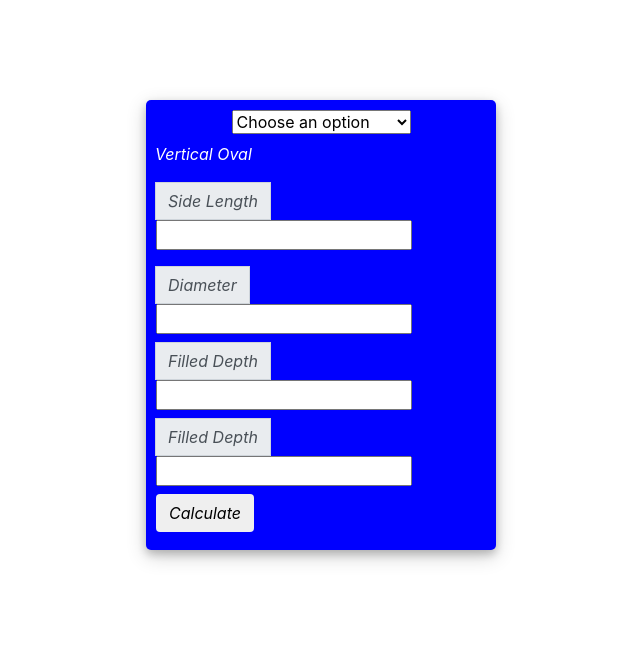
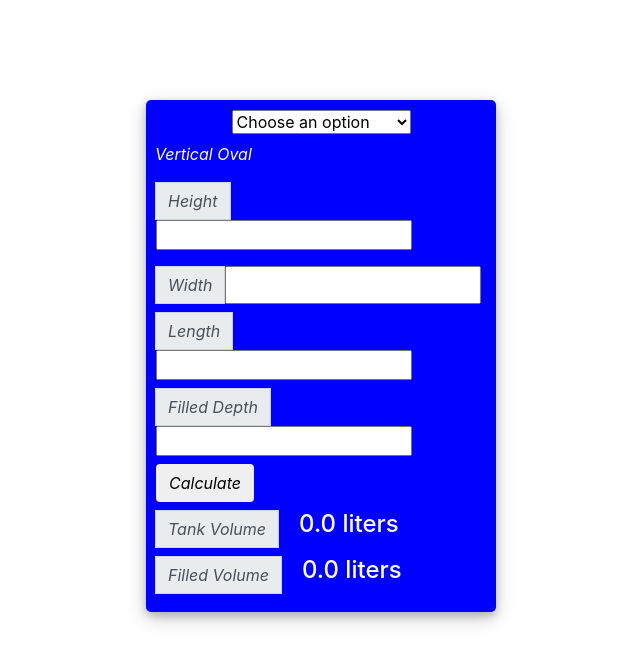
Before and after one commit to CeejayPrime/Tank-Volume-Calculator, a Django app: page /VerOval/ in a window 1280 px wide. Shown: the part 134-800 px from the top of the page, without its empty margins (319-959 px from the left). Run offline with Django 3.2, Linux system fonts and the light colour scheme; some libraries are stand-ins or nearby versions.

Commit message:
new tanks

```diff
--- a/calcvol/templates/VerOval/VerOval.html
+++ b/calcvol/templates/VerOval/VerOval.html
@@ -34,6 +34,11 @@
         }
         #start {
             margin-botton: 10px;
+        }
+        h4 {
+            text-align: center;
+            color: white;
+            margin-left: 20px;
         }
         .user_card {
 			width: 350px;
@@ -110,31 +115,46 @@
 						</div>
 						<div class="input-group mb-3">
 							<div class="input-group-append">
-								<span class="input-group-text"><i>Side Length</i></span>
+								<span class="input-group-text"><i>Height</i></span>
 							</div>
 							{{form.height}}
 						</div>
 						<div class="input-group mb-2">
 							<div class="input-group-append">
-								<span class="input-group-text"><i>Diameter</i></span>
+								<span class="input-group-text"><i>Width</i></span>
 							</div>
 							{{form.width}}
+						</div>
+                        <div class="input-group mb-2">
+							<div class="input-group-append">
+								<span class="input-group-text"><i>Length</i></span>
+							</div>
+							{{form.length}}
 						</div>
 						<div class="input-group mb-2">
 							<div class="input-group-append">
 								<span class="input-group-text"><i>Filled Depth</i></span>
 							</div>
-							{{form.length}}
-						</div>
-                        <div class="input-group mb-2">
-							<div class="input-group-append">
-								<span class="input-group-text"><i>Filled Depth</i></span>
-							</div>
 							{{form.filled}}
 						</div>
+
                         <div class="input-group mb-2">
                             <button type="Submit" value="Submit" class="btn btn-default"><i>Calculate</i></button>
                         </div>
+
+                        <div class="input-group mb-2">
+							<div class="input-group-append">
+								<span class="input-group-text"><i>Tank Volume</i></span>
+							</div>
+							<h4>{{tank_vol}} liters</h4>
+						</div>
+
+                        <div class="input-group mb-2">
+							<div class="input-group-append">
+								<span class="input-group-text"><i>Filled Volume</i></span>
+							</div>
+							<h4>{{filled_vol}} liters</h4>
+						</div>
 					</form>
 				</div>
 			</div>
--- a/calcvol/views.py
+++ b/calcvol/views.py
@@ -289,6 +289,10 @@ def verCyl(request):
 def verOval(request):
     calc = VerOval.objects.all()
     form = VerOvalForm()
+    tank_vol = 0.0
+    filled_vol = 0.0
+    is_tank_full = ""
+    out_put = ""
 
     if request.method == 'POST':
         form = VerOvalForm(request.POST)
@@ -296,7 +300,63 @@ def verOval(request):
         if form.is_valid():
             form.save()
 
-    context = {'form': form, 'calcs': calc}
+            try:
+                h = form.cleaned_data.get("height")
+                w = form.cleaned_data.get("width")
+                l = form.cleaned_data.get("length")
+                f = form.cleaned_data.get("filled")
+                a = h - w
+                r = w/2
+                e = r - f
+                g = r + a
+                rf = h - r
+
+                # if l > w:
+                #     Y = l - w
+                # elif w > l:
+                #     Y = w - l
+
+                tank_vol = (math.pi * r**2 + 2 * r * a) * l
+                # tank_vol = h * (math.pi * r**2 + w * Y)
+                tank_vol = math.floor(tank_vol/1000)
+
+                # Calculation for horizontal cylinder
+                tank_horvol = math.floor((math.pi * r ** 2 * l) / 1000)
+                theta = 2 * math.acos(e / r)
+                seg_area = 0.5 * r ** 2 * (theta - math.sin(theta)) * l / 1000
+                print(tank_horvol)
+                if f <= r:
+                    filled_horvol = math.floor(seg_area)
+
+                elif f > r:
+                    empty_segment = math.floor(tank_horvol - seg_area)
+                    filled_horvol = tank_horvol - empty_segment
+                # Calculation for horizontal cylinder
+
+                # Calculation for Rectangle
+                # filled_rectvol = (l * rf * a) / 1000
+                # Calculation for Rectangle
+                print(seg_area)
+                if f < r:
+                    filled_vol = filled_horvol
+
+                elif r < f < a:
+                    # filled_vol = (tank_horvol/2) + filled_rectvol
+                    filled_vol = (0.5 * math.pi * r**2 * l) + ((f - r) * l * w)
+                    print(filled_vol)
+
+                elif (h - r) < f < h:
+                    filled_vol = tank_vol - empty_segment
+                    # print(filled_vol)
+
+                filled_vol = math.floor(filled_vol/1000)
+
+            except ValueError:
+                out_put = "Invalid Input"
+
+    context = {'form': form, 'calcs': calc,
+               'tank_vol': tank_vol, 'filled_vol': filled_vol,
+               'out_put': out_put, 'is_tank_full': is_tank_full}
     return render(request, 'VerOval/VerOval.html', context)
 
 
```
Also changed, not shown: db.sqlite3.
